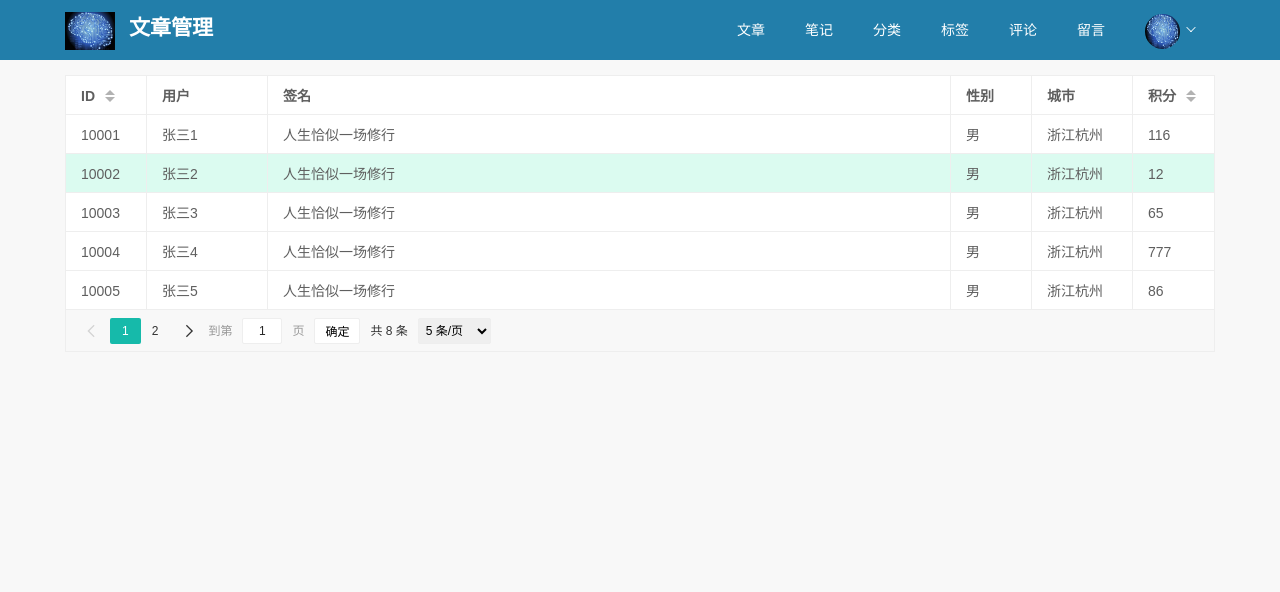
After one commit to FAN-FRANkk/qingdeng_bf_blog, a Flask app: page /bf_admin/post in a window 1280 px wide. The commit adds this page. Shown: the top 592 px of the page. Run offline with Flask 3, Linux system fonts and the light colour scheme; lists and menus that the app fills with data are empty.

Commit message:
第四次更新

```diff
--- a/app/admin/templates/admin_child_1/common/base.html
+++ b/app/admin/templates/admin_child_1/base.html
@@ -26,22 +26,22 @@
                 </a>
                 <ul class="layui-nav layui-layout-right">
                     <li class="layui-nav-item">
-                        <a href="#">文章</a>
+                        <a href="{{ url_for('admin.post') }}">文章</a>
                     </li>
                     <li class="layui-nav-item">
-                        <a href="#">笔记</a>
+                        <a href="{{ url_for('admin.post') }}">笔记</a>
                     </li>
                     <li class="layui-nav-item">
-                        <a href="#">分类</a>
+                        <a href="{{ url_for('admin.category') }}">分类</a>
                     </li>
                     <li class="layui-nav-item">
-                        <a href="#">标签</a>
+                        <a href="{{ url_for('admin.tag') }}">标签</a>
                     </li>
                     <li class="layui-nav-item">
-                        <a href="#">评论</a>
+                        <a href="{{ url_for('admin.post') }}">评论</a>
                     </li>
                     <li class="layui-nav-item">
-                        <a href="#">留言</a>
+                        <a href="{{ url_for('admin.post') }}">留言</a>
                     </li>
                     <li class="layui-nav-item header_avata">
                         <a>
@@ -70,7 +70,7 @@
 
     {% block script %}
 
-    {% endblock script %}
+    {% endblock %}
 {% endblock %}
 </body>
 </html>
--- /dev/null
+++ b/app/admin/templates/admin_child_1/common/index.html
@@ -0,0 +1 @@
+{% extends 'admin_child_1/base.html' %}
--- /dev/null
+++ b/app/admin/templates/admin_child_1/common/post.html
@@ -0,0 +1,97 @@
+{% extends 'admin_child_1/base.html' %}
+{% block title %}
+    文章管理 - 北枫小站
+{% endblock %}
+{% block main_title %}
+    文章管理
+{% endblock %}
+{% block content %}
+    <div class="layui-container">
+        <table class="layui-hide" id="ID-table-demo-data"></table>
+    </div>
+{% endblock %}
+
+
+{% block script %}
+    <script>
+        layui.use('table', function () {
+            let table = layui.table;
+
+            // 已知数据渲染
+            let inst = table.render({
+                elem: '#ID-table-demo-data',
+                cols: [[ //标题栏
+                    {field: 'id', title: 'ID', width: 80, sort: true},
+                    {field: 'username', title: '用户', width: 120},
+                    {field: 'sign', title: '签名', minWidth: 160},
+                    {field: 'sex', title: '性别', width: 80},
+                    {field: 'city', title: '城市', width: 100},
+                    {field: 'experience', title: '积分', width: 80, sort: true}
+                ]],
+                data: [{ // 赋值已知数据
+                    "id": "10001",
+                    "username": "张三1",
+                    "sex": "男",
+                    "city": "浙江杭州",
+                    "sign": "人生恰似一场修行",
+                    "experience": "116"
+                }, {
+                    "id": "10002",
+                    "username": "张三2",
+                    "sex": "男",
+                    "city": "浙江杭州",
+                    "sign": "人生恰似一场修行",
+                    "experience": "12",
+                    "LAY_CHECKED": true
+                }, {
+                    "id": "10003",
+                    "username": "张三3",
+                    "sex": "男",
+                    "city": "浙江杭州",
+                    "sign": "人生恰似一场修行",
+                    "experience": "65"
+                }, {
+                    "id": "10004",
+                    "username": "张三4",
+                    "sex": "男",
+                    "city": "浙江杭州",
+                    "sign": "人生恰似一场修行",
+                    "experience": "777"
+                }, {
+                    "id": "10005",
+                    "username": "张三5",
+                    "sex": "男",
+                    "city": "浙江杭州",
+                    "sign": "人生恰似一场修行",
+                    "experience": "86"
+                }, {
+                    "id": "10006",
+                    "username": "张三6",
+                    "sex": "男",
+                    "city": "浙江杭州",
+                    "sign": "人生恰似一场修行",
+                    "experience": "12"
+                }, {
+                    "id": "10007",
+                    "username": "张三7",
+                    "sex": "男",
+                    "city": "浙江杭州",
+                    "sign": "人生恰似一场修行",
+                    "experience": "16"
+                }, {
+                    "id": "10008",
+                    "username": "张三8",
+                    "sex": "男",
+                    "city": "浙江杭州",
+                    "sign": "人生恰似一场修行",
+                    "experience": "106"
+                }],
+                //skin: 'line', // 表格风格
+                //even: true,
+                page: true, // 是否显示分页
+                limits: [5, 10, 15],
+                limit: 5 // 每页默认显示的数量
+            });
+        });
+    </script>
+{% endblock %}
--- /dev/null
+++ b/app/admin/templates/admin_child_1/common/tag.html
@@ -0,0 +1 @@
+{% extends 'admin_child_1/base.html' %}
--- a/app/admin/views.py
+++ b/app/admin/views.py
@@ -1,5 +1,7 @@
-from flask import Blueprint, render_template
+from flask import Blueprint, render_template, request
 from .models import User
+from app.blog.models import Category
+from start import db
 
 # 实例化蓝图
 bp = Blueprint('admin', __name__, url_prefix='/bf_admin', template_folder='templates', static_folder='static')
@@ -11,4 +13,30 @@ def login():
 
 @bp.route('/index')
 def index():
-    return render_template('admin_child_1/index.html')
+    return render_template('admin_child_1/common/index.html')
+
+@bp.route('/post')
+def post():
+    return render_template('admin_child_1/common/post.html')
+
+# 分类管理页
+@bp.route('/category')
+def category():
+    return render_template('admin_child_1/common/category.html')
+
+@bp.route('/category_add', methods=['post'])
+def category_add():
+    category_name = request.form['value']
+    category_name_exist = Category.query.filter_by(name=category_name).first()
+    if not category_name_exist:
+        category_obj = Category(name=category_name_exist)
+        db.session.add(category_obj)
+        db.session.commit()
+        return 'success'
+    return 'existed'
+
+
+# 标签管理页
+@bp.route('/tag')
+def tag():
+    return render_template('admin_child_1/common/tag.html')
```
Also changed, not shown: app/admin/templates/admin_child_1/common/category.html (added, +48 -0 lines), app/admin/templates/admin_child_1/index.html (deleted, +0 -10 lines).
